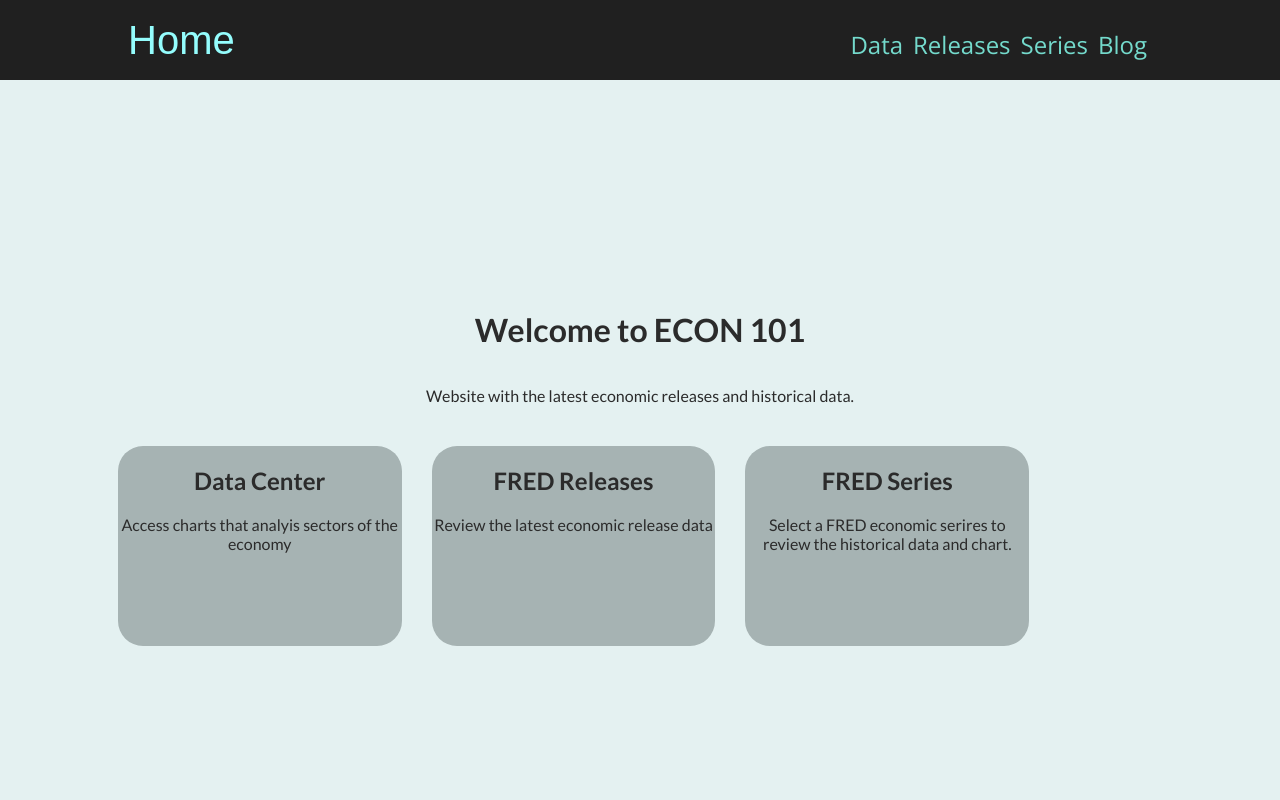
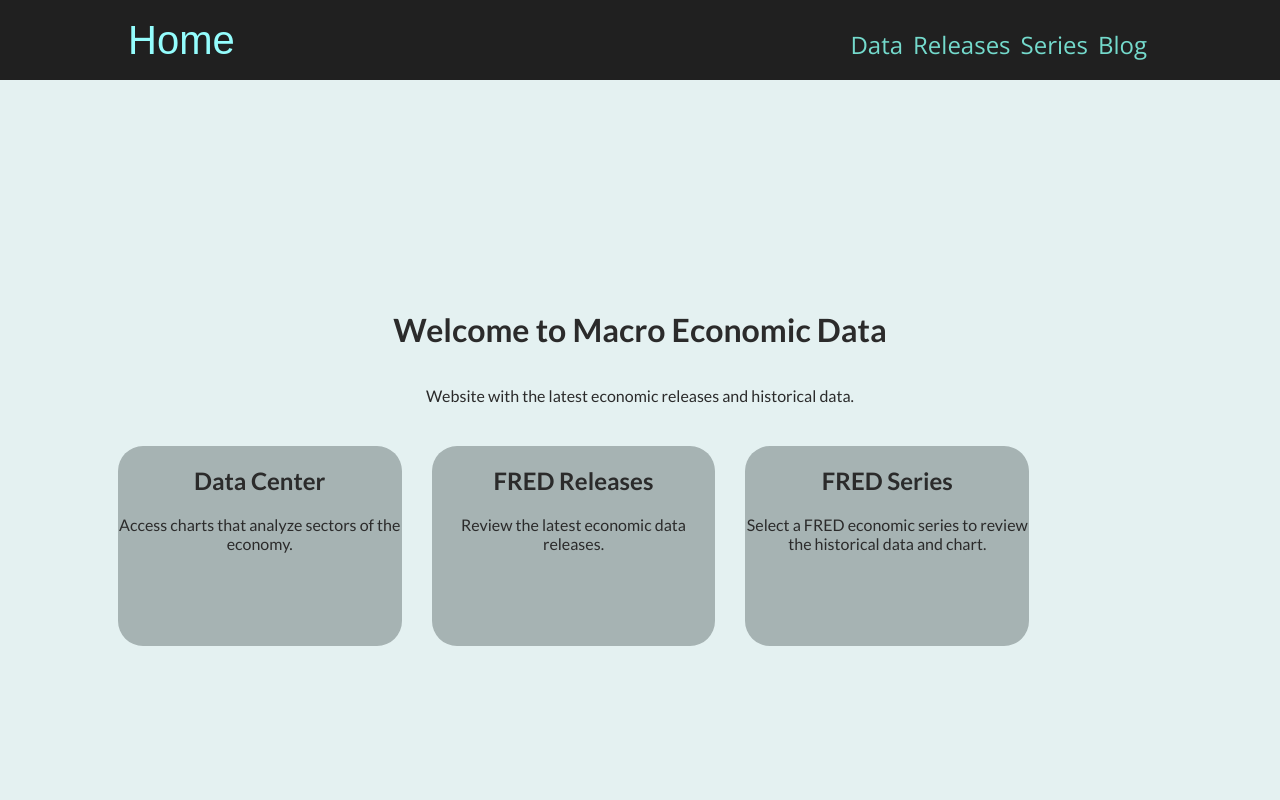
Before and after one commit to Mspagnolo27248/economics-site, a Next.js app: page / in a window 1280 px wide. Shown: the top 800 px of the page. Built offline with nearby package versions, Linux system fonts and the light colour scheme.

Commit message:
cleaned up ui

```diff
--- a/pages/index.js
+++ b/pages/index.js
@@ -22,7 +22,7 @@ export default function Home() {
       </Head>
 
       <main className={styles.main}>
-       <h1>Welcome to ECON 101 </h1>
+       <h1>Welcome to Macro Economic Data </h1>
        <p>Website with the latest economic releases and historical data.</p>
 
       <div className='card-list'>
@@ -30,7 +30,7 @@ export default function Home() {
       <Link href='/data'><a>
         <div className='card' onClick={clickHandler} id='data'>
           <h2>Data Center</h2>
-          <p>Access charts that analyis sectors of the economy</p>
+          <p>Access charts that analyze sectors of the economy.</p>
         </div>
         </a>
         </Link>
@@ -38,7 +38,7 @@ export default function Home() {
         <a>
         <div className='card' onClick={clickHandler} id='releases'>
           <h2>FRED Releases</h2>
-          <p>Review the latest economic release data</p>
+          <p>Review the latest economic data releases.</p>
         </div>
         </a>
         </Link>
@@ -47,7 +47,7 @@ export default function Home() {
         <a>
         <div className='card' onClick={clickHandler} id='series'>
           <h2>FRED Series</h2>
-          <p>Select a FRED economic serires to review the historical data and chart.</p>
+          <p>Select a FRED economic series to review the historical data and chart.</p>
         </div>
         </a>
         </Link>
```
Also changed, not shown: Test/FRED-series.json (+1 -1 lines), pages/data/index.js (+5 -5 lines), pages/releases/dates.js (+8 -1 lines), pages/series/index.js (+9 -2 lines), pages/series/series.module.css (+13 -3 lines).
